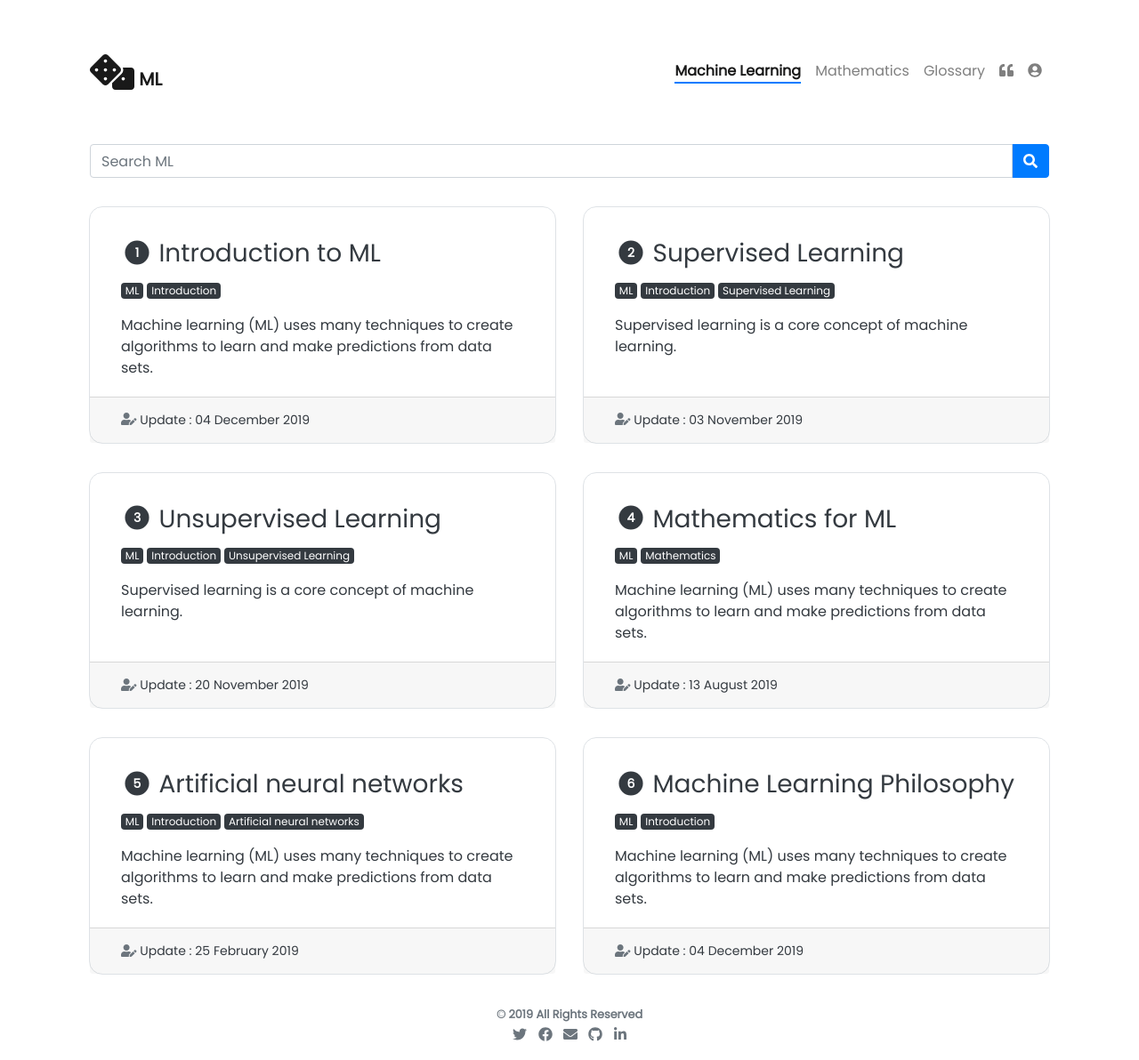
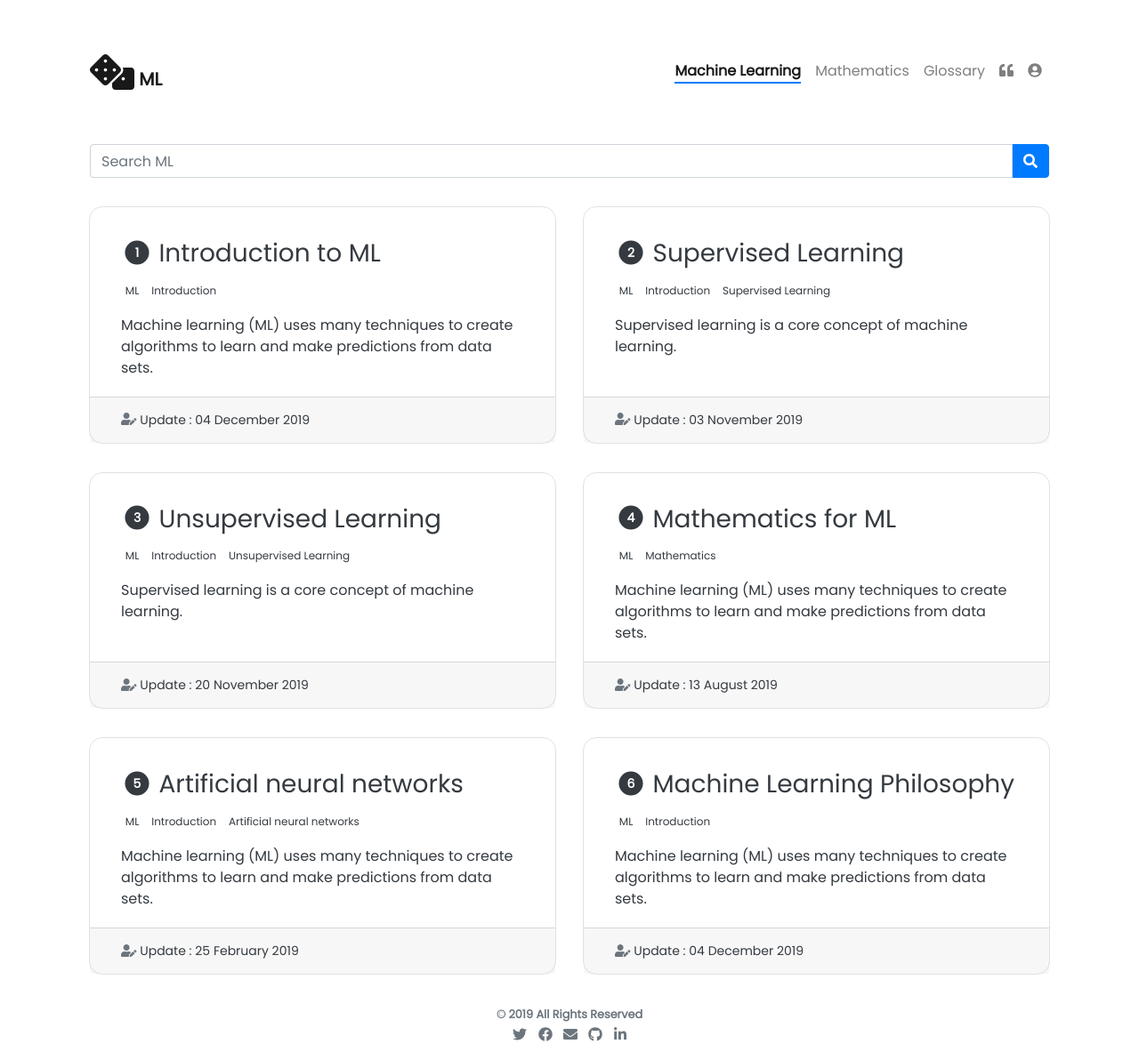
Before and after one commit to rabi-shankar/MLEdgex, a Jekyll site: the page built from pages/articles.html, in a window 1280 px wide. Shown: the whole page at 89% size. Built offline with Jekyll 4.4.1, drawn with Linux system fonts in a browser that asks for light colours; nearby versions of some CDN libraries; some web fonts are replaced; comment, search, counter and statistics services are not loaded.

```diff
--- a/_includes/articles.html
+++ b/_includes/articles.html
@@ -1,13 +1,12 @@
 <div class="card-group mt-2">
-
   {% assign sortedPosts = site.posts | sort: 'weight' %}
   {% for post in sortedPosts %}
     {% comment %} Default Styles {% endcomment %}
     {% assign card_style = '' %}
     {% assign text_style = 'text-dark' %}
-    {% assign badge_style = 'badge-dark' %}
+    {% assign badge_style = 'badge-muted' %}
 
-    {% comment %} Update Styles {% endcomment %}
+    <!-- {% comment %} Update Styles {% endcomment %}
     {% if post.style == 'fill' %}
       {% assign card_style = post.color | prepend: 'bg-' %}
       {% if post.color != 'light' %}
@@ -20,7 +19,7 @@
       {% if post.color %}
         {% assign badge_style =  post.color | prepend: 'badge-' %}
       {% endif %}
-    {% endif %}
+    {% endif %}-->
 
     {% comment %} Determine Article URL {% endcomment %}
     {% if post.external_url %}
```
